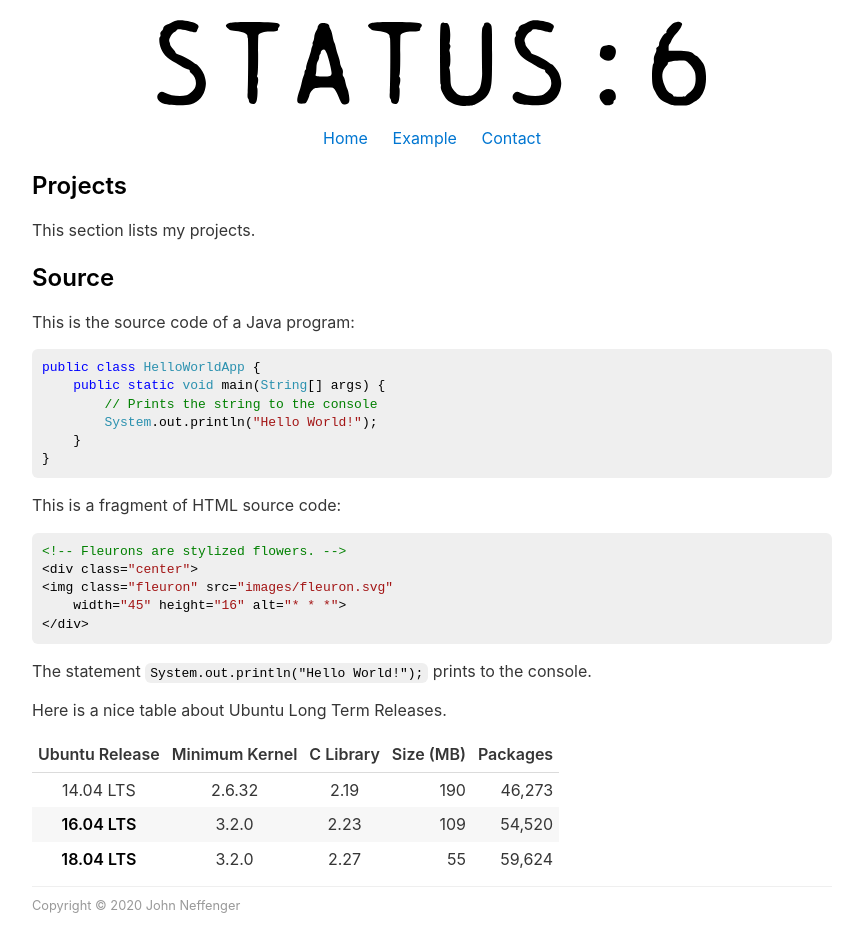
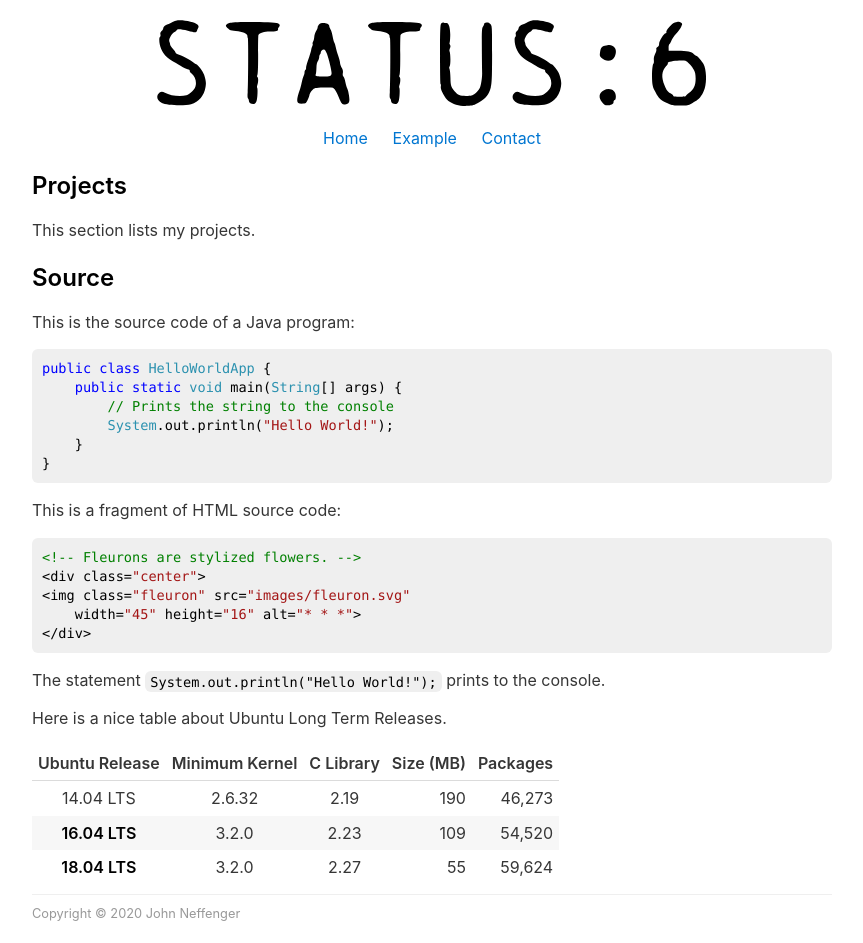
Before and after one commit to jgneff/doc-jekyll, a Jekyll site: the page built from docs/index.md, in a window 1280 px wide. Shown: the whole page, without its empty margins (208-1071 px from the left). Built offline with Jekyll 4.4.1, drawn with Linux system fonts in a browser that asks for light colours.

Commit message:
Define a monospaced font stack for code

```diff
--- a/docs/_layouts/default.html
+++ b/docs/_layouts/default.html
@@ -11,6 +11,7 @@
 <link rel="canonical" href="{{ site.url }}{{ page.url | remove:'index.html' }}">
 <style>
 body {font-family: -apple-system, BlinkMacSystemFont, "Segoe UI", Arimo, "Liberation Sans", Roboto, "Droid Sans", "Helvetica Neue", Arial, sans-serif;}
+code, samp, time, var, kbd {font-family: Consolas, "DejaVu Sans Mono", "Liberation Mono", Menlo, monospace; font-size: 85%;}
 header, nav  {text-align: center;}
 nav > ul {padding: 0; list-style-type: none;}
 nav > ul > li {display: inline; padding-left: 2ch;}
```
